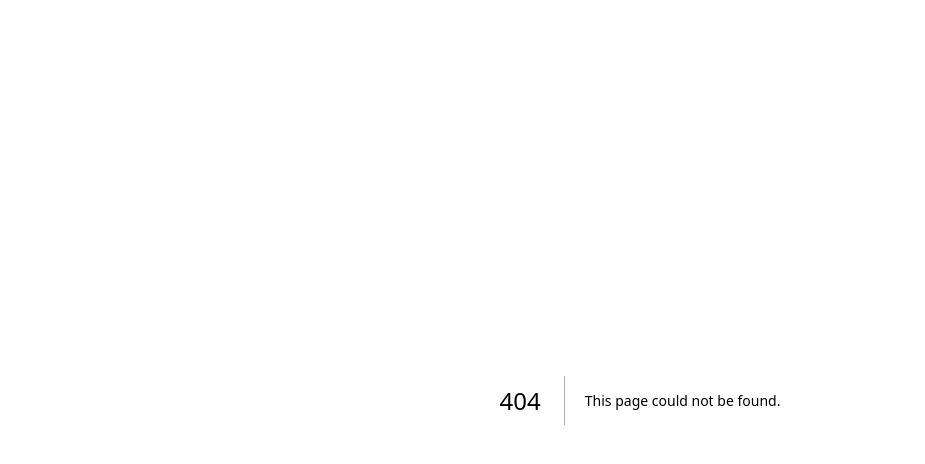
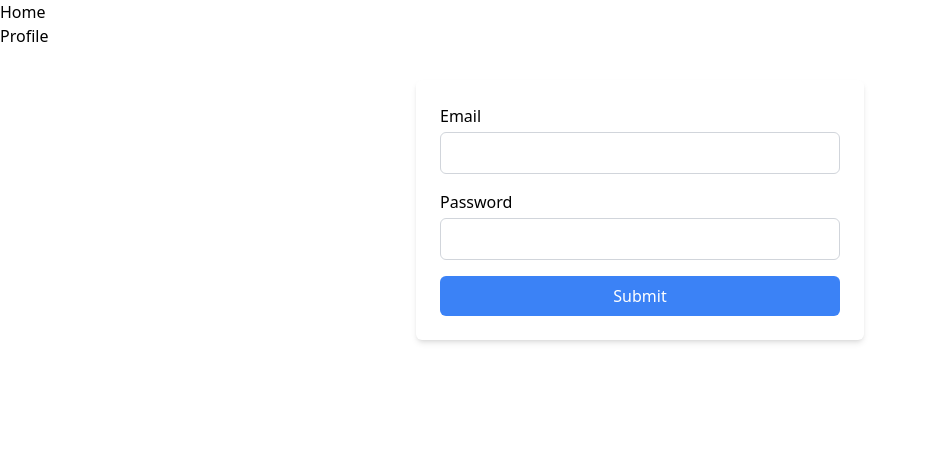
Before and after one commit to Abdalrhman-Almarakeby/furniro-frontend, a Next.js app: page /auth/login in a window 1280 px wide. Before the commit this address had no page. Shown: the top 464 px of the page, without its empty margins (0-925 px from the left). Built offline with nearby package versions, Linux system fonts and the light colour scheme.

Commit message:
Create custom login page.

```diff
--- a/src/app/api/auth/[...nextauth]/route.ts
+++ b/src/app/api/auth/[...nextauth]/route.ts
@@ -19,6 +19,9 @@ async function refreshToken(token: JWT): Promise<JWT> {
 }
 
 export const authOptions: NextAuthOptions = {
+  pages: {
+    signIn: "/auth/login",
+  },
   providers: [
     Credentials({
       name: "Credentials",
--- /dev/null
+++ b/src/app/auth/login/page.tsx
@@ -0,0 +1,60 @@
+"use client";
+
+import { signIn } from "next-auth/react";
+import { useRef } from "react";
+
+export default function Page() {
+  const emailRef = useRef<HTMLInputElement>(null);
+  const passwordRef = useRef<HTMLInputElement>(null);
+
+  const handleSubmit = async (e: React.FormEvent<HTMLFormElement>) => {
+    e.preventDefault();
+    const email = emailRef.current?.value;
+    const password = passwordRef.current?.value;
+
+    const res = await signIn("credentials", {
+      email,
+      password,
+      redirect: true,
+      callbackUrl: "/",
+    });
+  };
+
+  return (
+    <form
+      className="max-w-md mx-auto mt-8 p-6 bg-white rounded-md shadow-md"
+      onSubmit={handleSubmit}
+    >
+      <div className="mb-4">
+        <label htmlFor="email" className="block font-medium mb-1">
+          Email
+        </label>
+        <input
+          type="email"
+          id="email"
+          name="email"
+          className="w-full border border-gray-300 rounded-md px-3 py-2"
+          ref={emailRef}
+        />
+      </div>
+      <div className="mb-4">
+        <label htmlFor="password" className="block font-medium mb-1">
+          Password
+        </label>
+        <input
+          type="password"
+          id="password"
+          name="password"
+          className="w-full border border-gray-300 rounded-md px-3 py-2"
+          ref={passwordRef}
+        />
+      </div>
+      <button
+        type="submit"
+        className="w-full bg-blue-500 text-white py-2 rounded-md hover:bg-blue-600 transition-colors"
+      >
+        Submit
+      </button>
+    </form>
+  );
+}
--- a/src/app/layout.tsx
+++ b/src/app/layout.tsx
@@ -1,5 +1,6 @@
 import { Providers } from "@/contexts/providers";
 import "./globals.css";
+import Link from "next/link";
 
 export default function RootLayout({
   children,
@@ -9,7 +10,15 @@ export default function RootLayout({
   return (
     <html lang="en">
       <body>
-        <Providers>{children}</Providers>
+        <Providers>
+          <header>
+            <Link href="/">Home</Link>
+            <br />
+
+            <Link href="/profile">Profile</Link>
+          </header>
+          {children}
+        </Providers>
       </body>
     </html>
   );
--- a/src/app/page.tsx
+++ b/src/app/page.tsx
@@ -1,6 +1,6 @@
 "use client";
 
-import { useSession } from "next-auth/react";
+import { signOut, useSession } from "next-auth/react";
 import Link from "next/link";
 
 export default function Home() {
@@ -14,7 +14,7 @@ export default function Home() {
     return (
       <>
         <p>{session.user.displayName}</p>
-        <Link href={"/api/auth/signout"}>Sing out</Link>
+        <button onClick={() => signOut()}>Sing out</button>
         <br />
         <Link href={"/profile"}>Profile</Link>
       </>
@@ -23,9 +23,9 @@ export default function Home() {
 
   return (
     <>
-      <Link href={"/api/auth/signin"}>Sing in</Link>
+      <Link href={"/auth/login"}>Sing in</Link>
       <br />
-      <Link href={"/signup"}>Sing up</Link>
+      <Link href={"/auth/signup"}>Sing up</Link>
     </>
   );
 }
```
Also changed, not shown: src/app/auth/signup/page.tsx (renamed from src/app/signup/page.tsx).
